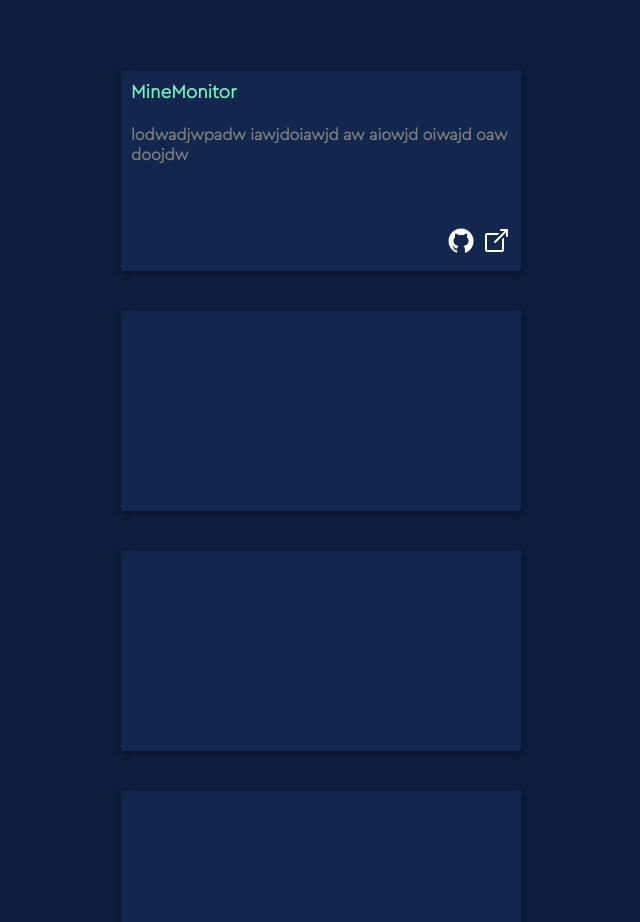
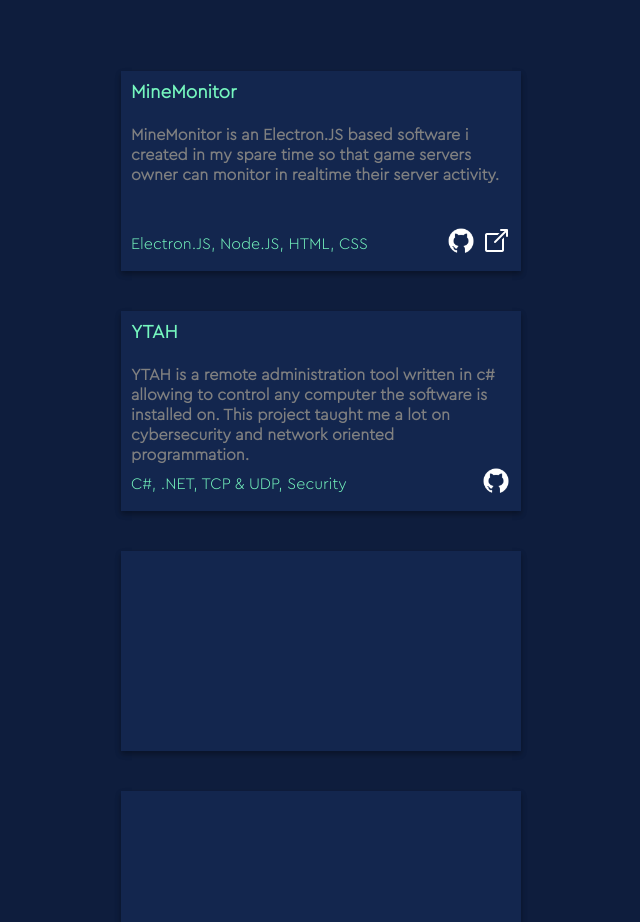
Before and after one commit to nextrie/Portfolio-React, a React (Create React App) app: page / in a window 1280 px wide. Shown: the part 2981-3903 px from the top of the page, without its empty margins (319-959 px from the left). Built offline with nearby package versions, Linux system fonts and the light colour scheme.

Commit message:
adding projects

```diff
--- a/src/Components/Projects/Card_Project/Card_Project.css
+++ b/src/Components/Projects/Card_Project/Card_Project.css
@@ -31,7 +31,7 @@
     bottom: 0;
     display: flex;
     align-items: center;
-    justify-content: flex-end;
+    justify-content: space-between;
 }
 
 .projectLinks img
--- a/src/Components/Projects/Card_Project/Card_Project.js
+++ b/src/Components/Projects/Card_Project/Card_Project.js
@@ -16,8 +16,13 @@
                     {props.description}
                 </h4>
                 <div className="projectLinks">
-                    {getGithub(props)}
-                    {getLink(props)}
+                    <div className="coloredText">
+                        {props.tags ? props.tags.map(tag => { return tag + " " }) : ''}
+                    </div>
+                    <div>
+                        {getGithub(props)}
+                        {getLink(props)}
+                    </div>
                 </div>
             </div>
         </div>
--- a/src/Components/Projects/Projects.js
+++ b/src/Components/Projects/Projects.js
@@ -54,11 +54,17 @@
                 <div className="secondaryProjects">
                     <Card_Project
                         title="MineMonitor"
-                        description="lodwadjwpadw iawjdoiawjd aw aiowjd oiwajd oaw doojdw"
-                        github={"test"}
+                        description="MineMonitor is an Electron.JS based software i created in my spare time so that game servers owner can monitor in realtime their server activity."
+                        tags={["Electron.JS,", "Node.JS,", "HTML,", "CSS"]}
+                        github={"https://github.com/nextrie/mine_monitor"}
                         website={"test"}
                     />
-                    <Card_Project />
+                    <Card_Project
+                       title="YTAH"
+                       description="YTAH is a remote administration tool written in c# allowing to control any computer the software is installed on. This project taught me a lot on cybersecurity and network oriented programmation."
+                       tags={["C#,", ".NET,", "TCP & UDP,", "Security"]}
+                       github={"https://github.com/nextrie/YTAH-Remote-Administration-Tool"}
+                    />
                     <Card_Project />
                     <Card_Project />
                 </div>
```
